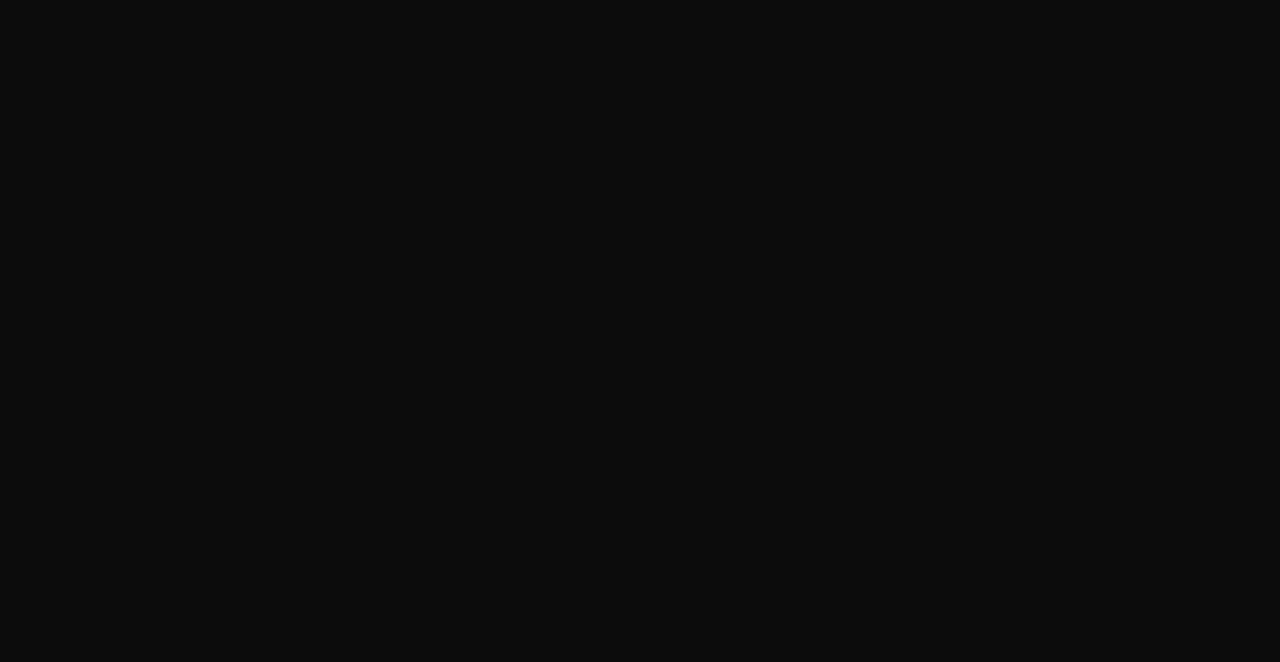
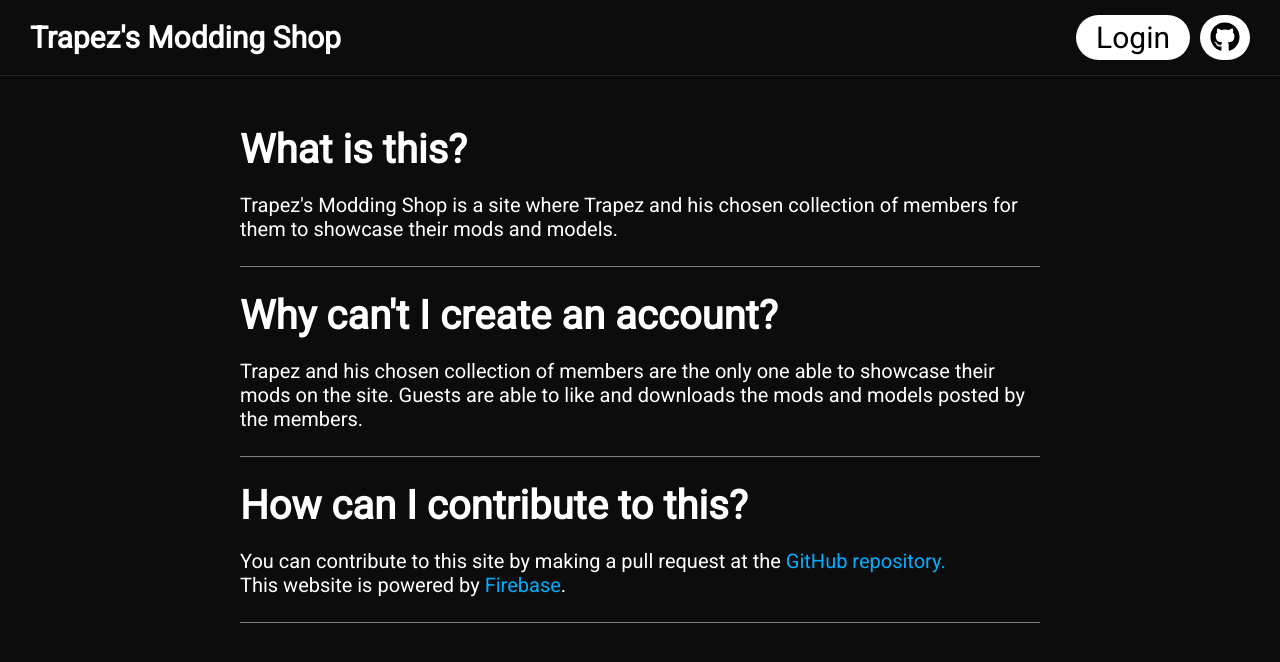
Before and after one commit to Salint/trapez-blog, a React (Create React App) app: page /faq in a window 1280 px wide. Shown: the top 662 px of the page. Built offline with nearby package versions, Linux system fonts and the light colour scheme.

Commit message:
Add FAQ page

```diff
--- a/src/App.js
+++ b/src/App.js
@@ -3,6 +3,7 @@ import { BrowserRouter, Switch, Route } from "react-router-dom";
 
 import Home from "./pages/Home";
 import LogIn from "./pages/LogIn";
+import FAQ from "./pages/Faq";
 
 import "./assets/style/master.css";
 
@@ -15,6 +16,7 @@ class App extends Component {
 				<Switch>
 					<Route exact path="/" component={Home} />
 					<Route exact path="/login" component={LogIn} />
+					<Route exact path="/faq" component={FAQ} />
 				</Switch>
 			</BrowserRouter>
 		)
--- /dev/null
+++ b/src/assets/style/pages/faq.css
@@ -0,0 +1,35 @@
+section#faq {
+	width: 800px;
+	margin: 50px auto;
+}
+section#faq article.question {
+	margin-bottom: 25px;
+	padding-bottom: 25px;
+	border-bottom: 1px solid grey;
+}
+section#faq article.question h1 {
+	font-size: 40px;
+	margin-bottom: 20px;
+}
+section#faq article.question p {
+	font-size: 20px;
+}
+section#faq article.question p a {
+	color: rgb(0, 174, 255);
+	text-decoration: none;
+}
+section#faq article.question p a:hover {
+	text-decoration: underline;
+}
+
+@media (max-width: 1000px) {
+	section#faq {
+		width: 90%;
+	}
+	section#faq article.question h1 {
+		font-size: 30px;
+	}
+	section#faq article.question p {
+		font-size: 15px;
+	}
+}
--- /dev/null
+++ b/src/pages/Faq.js
@@ -0,0 +1,56 @@
+import React, { Component } from "react";
+
+// Components
+import Navbar from "../components/Navbar";
+
+import "../assets/style/pages/faq.css";
+
+class Article extends Component {
+
+	render() {
+
+		return (
+			<section id="faq">
+				<article class="question">
+					<h1>What is this?</h1>
+					<p>
+						Trapez's Modding Shop is a site where Trapez and his chosen collection of members for them to showcase their mods and models.
+					</p>
+				</article>
+				<article class="question">
+					<h1>Why can't I create an account?</h1>
+					<p>
+						Trapez and his chosen collection of members are the only one able to showcase their mods on the site.
+						Guests are able to like and downloads the mods and models posted by the members.
+					</p>
+				</article>
+				<article class="question">
+					<h1>How can I contribute to this?</h1>
+					<p>
+						You can contribute to this site by making a pull request at the <a href="https://github.com/Salint/trapez-blog">GitHub repository.</a><br />
+						This website is powered by <a href="https://firebase.google.com/">Firebase</a>.
+					</p>
+				</article>
+			</section>
+		)
+
+	}
+
+}
+
+class WhyCantCreateAccount extends Component {
+
+	render() {
+
+		return (
+			<>
+				<Navbar />
+				<Article />
+			</>
+		)
+
+	}
+
+}
+
+export default WhyCantCreateAccount;
--- a/src/pages/LogIn.js
+++ b/src/pages/LogIn.js
@@ -55,7 +55,7 @@ class Form extends Component {
 				<button
 					disabled={this.state.disabled}
 				>Log In</button>
-				<a href="/why-i-can't-make-an-account">Why can't I make my own account?</a>
+				<a href="/faq">Why can't I make my own account?</a>
 			</section>
 		)
 
```
